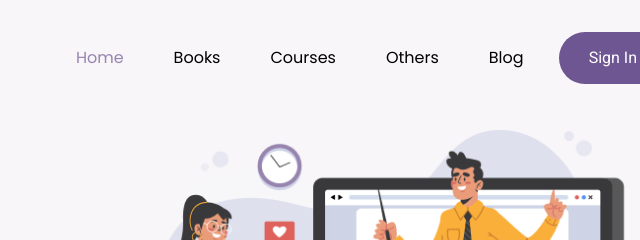
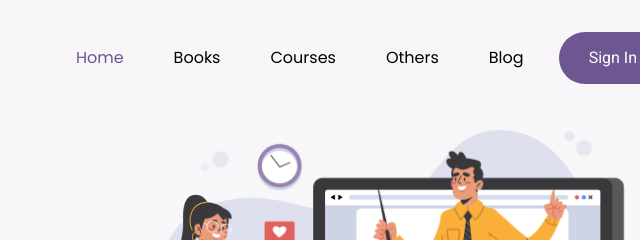
Before and after one commit to janntulrikta/custom_e-school, a plain HTML site: page index.html in a window 1280 px wide. In both pictures the pointer is over the link "Home". Shown: the top 240 px of the page, 531-1171 px from the left. Drawn offline with Linux system fonts and the light colour scheme.

Commit message:
Update style.css

```diff
--- a/css/style.css
+++ b/css/style.css
@@ -37,7 +37,7 @@ header{
 	color: var(--black);
 }
 .menu ul li a:hover{
-	color: var(--hover);
+	color: var(--purple);
 }
 .c_btn{
 	font-family: var(--rob);
```
